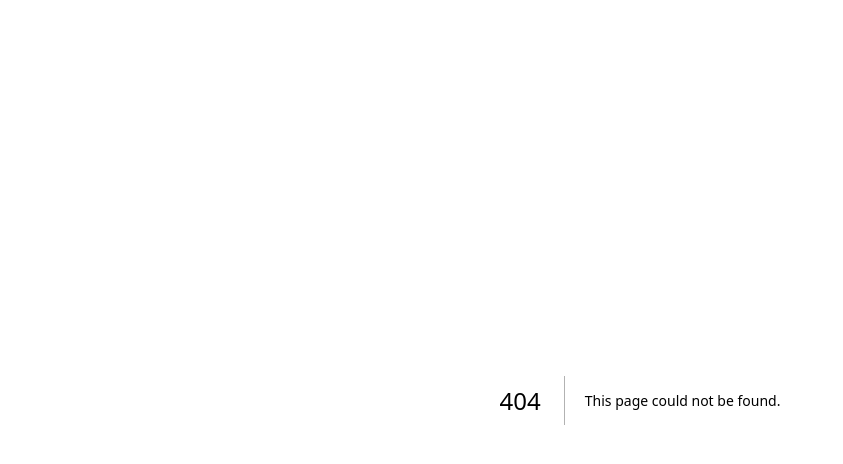
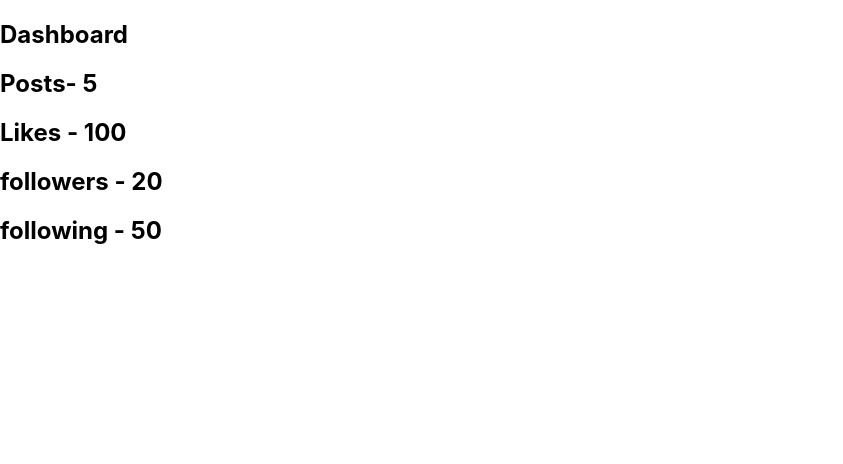
Before and after one commit to pradeep2165/nextjs-tutorial, a Next.js app: page /dashboard in a window 1280 px wide. Before the commit this address had no page. Shown: the top 464 px of the page, without its empty margins (0-843 px from the left). Built offline with nearby package versions, Linux system fonts and the light colour scheme; data requests are answered from the project's data file.

Commit message:
client-side data fetchinig

```diff
--- a/db.json
+++ b/db.json
@@ -44,5 +44,11 @@
             "description":"description 3",
             "category":"health"
         }
-    ]
+    ],
+    "dashboard":{
+        "posts":5,
+        "likes":100,
+        "followers":20,
+        "following":50
+    }
 }
--- /dev/null
+++ b/pages/dashboard.js
@@ -0,0 +1,29 @@
+import { useEffect, useState } from "react"
+
+
+export default function Dashboard(){
+    const [isLoading, setIsLoading] = useState(true)
+    const [dashboardData, setDashboardData] = useState(null)
+    useEffect(()=>{
+        async function fetchDashboardData(){
+            const response = await fetch('http://localhost:4000/dashboard')
+            const data = await response.json()
+            setDashboardData(data)
+            setIsLoading(false)
+        }
+        fetchDashboardData()
+    },[])
+
+    if(isLoading){
+        return (<h2>Loading</h2>)
+    }
+    return(
+        <div>
+            <h2>Dashboard</h2>
+            <h2>Posts- {dashboardData.posts}</h2>
+            <h2>Likes - {dashboardData.likes}</h2>
+            <h2>followers - {dashboardData.followers}</h2>
+            <h2>following - {dashboardData.following}</h2>
+        </div>
+    )
+}
```
